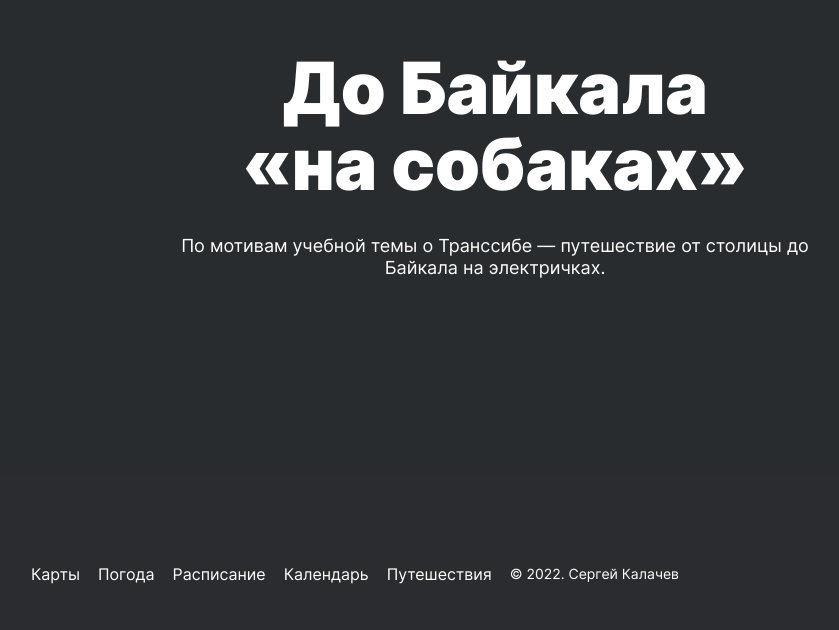
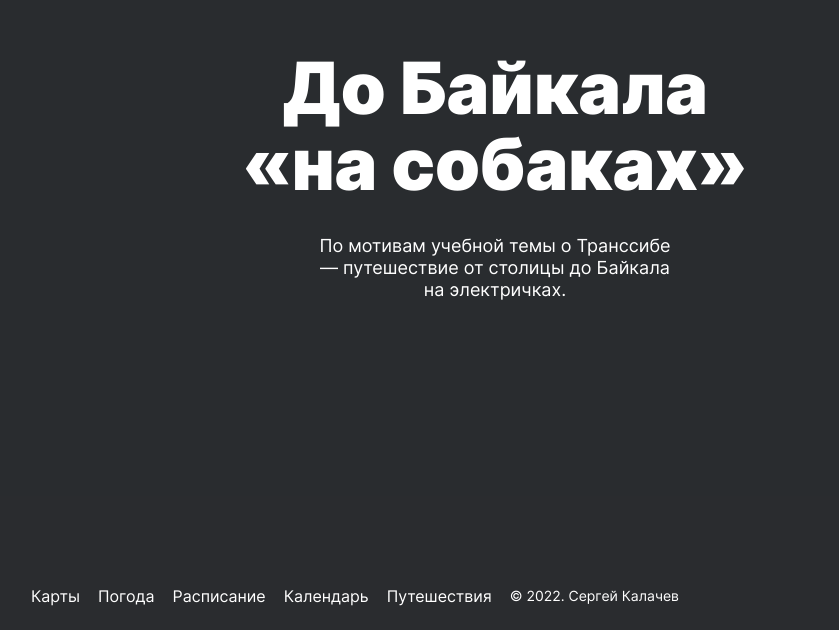
Before and after one commit to likeariverstream/russian-travel-bootcamp, a plain HTML site: page index.html in a window 1024 px wide. Shown: the part 5231-5861 px from the top of the page, without its empty margins (17-856 px from the left). Before the commit the page ends 5839 px from the top, so only its background shows below. Drawn offline with Linux system fonts and the light colour scheme.

Commit message:
Исправлен блок cover

```diff
--- a/blocks/cover/__subtitle/cover__subtitle.css
+++ b/blocks/cover/__subtitle/cover__subtitle.css
@@ -17,7 +17,7 @@
 
 @media screen and (min-width: 1024px) and (max-width: 1279px) {
   .cover__subtitle {
-    margin: 32px 192px 195px;
+    margin: 32px 332px 195px;
   }
 
 }
```
